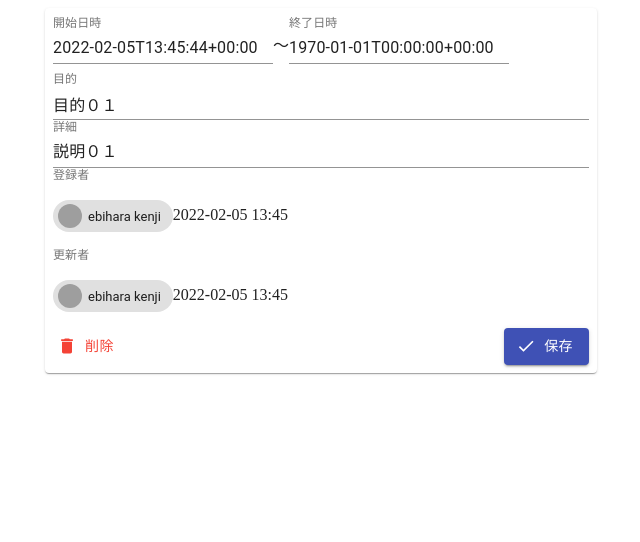
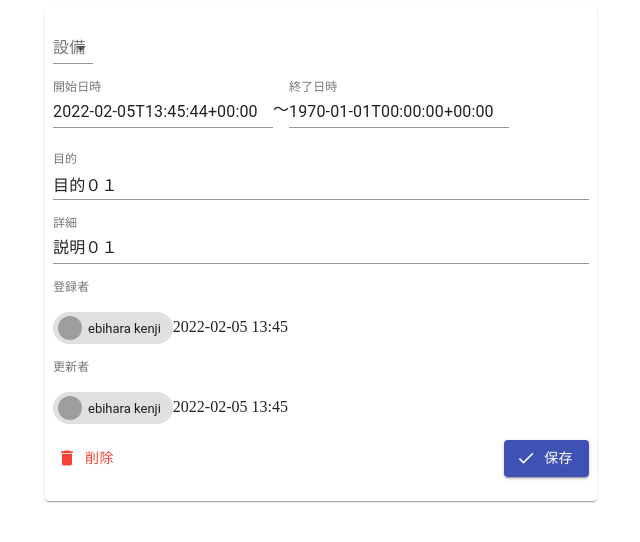
Before and after one commit to DaiKodama/web-app-workshop, a React app: page / in a window 1280 px wide. Shown: the top 542 px of the page, without its empty margins (319-959 px from the left). Built offline with nearby package versions, Linux system fonts and the light colour scheme; grey boxes are pictures that could not be loaded.

Commit message:
設備選択プルダウン追加

```diff
--- a/src/components/Reservation.tsx
+++ b/src/components/Reservation.tsx
@@ -1,3 +1,4 @@
+import Select from "@material-ui/core/Select";
 import Avatar from "@material-ui/core/Avatar";
 import Button from "@material-ui/core/Button";
 import Chip from "@material-ui/core/Chip";
@@ -9,12 +10,13 @@ import { makeStyles } from "@material-ui/core/styles";
 import TextField from "@material-ui/core/TextField";
 import DeleteIcon from '@material-ui/icons/Delete';
 import DoneIcon from '@material-ui/icons/Done';
-import dayjs, { Dayjs } from "dayjs";
-import React, { useCallback, useState } from "react";
+import dayjs from "dayjs";
+import React from "react";
 import { Controller, useForm } from "react-hook-form";
 import { IReservation } from "../models/IReservation";
 import { DateTimePicker } from "@material-ui/pickers";
-import { MaterialUiPickersDate } from "@material-ui/pickers/typings/date";
+import MenuItem from "@material-ui/core/MenuItem";
+import FormControl from "@material-ui/core/FormControl";
 
 const initReservation: IReservation = {
   id: '001',
@@ -40,13 +42,11 @@ const initReservation: IReservation = {
 };
 
 const useStyle = makeStyles((theme) => ({
-  root: {
-    '& .MuiTestFileld-root': {
-      margin: theme.spacing(1),
-    },
-  },
   paper: {
     padding: theme.spacing(1),
+    '& > div': {
+      marginBottom: theme.spacing(2),
+    },
   },
   rightActions: {
     textAlign: 'right',
@@ -65,8 +65,15 @@ export const Reservation: React.FC = () => {
   });
 
   return (
-    <Container maxWidth="sm" className={style.root}>
+    <Container maxWidth="sm">
       <Paper className={style.paper}>
+        <FormControl>
+          <InputLabel id="facility-label">設備</InputLabel>
+          <Select label="facility-label">
+            <MenuItem>text1</MenuItem>
+            <MenuItem>text2</MenuItem>
+          </Select>
+        </FormControl>
       <div style={{ display: 'flex' }}>
           <Controller
             control={control}
```
